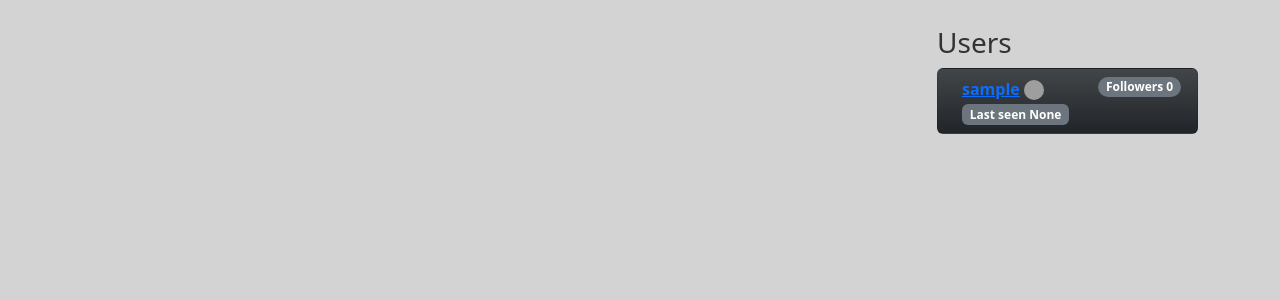
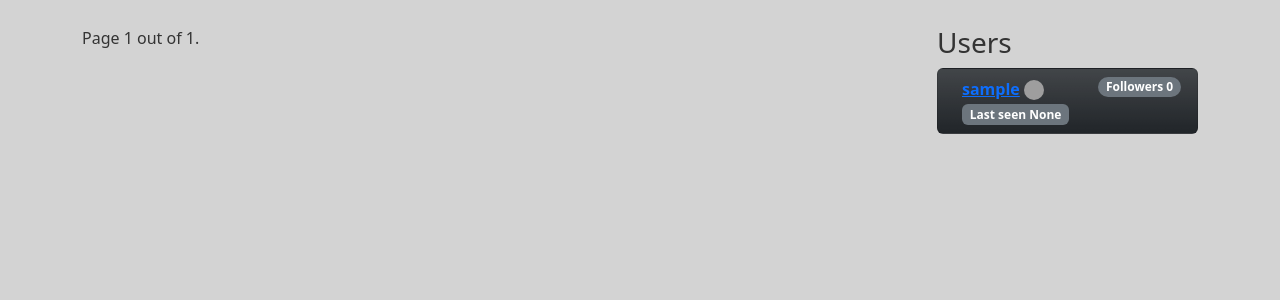
Before and after one commit to JacekKowal/TheBook, a Django app: page / in a window 1280 px wide. Shown: the part 54-354 px from the top of the page. Run offline with Django 4.2, Linux system fonts and the light colour scheme; the visitor is signed in with stand-in values (Sample User, id 1); data comes from the database, SQL or seed files in the repository; data that the repository does not hold is empty; some libraries are stand-ins or nearby versions; grey boxes are pictures that could not be loaded.

Commit message:
Pagination added

```diff
--- /dev/null
+++ b/TheBook/home_app/templates/home_app/pagination.html
@@ -0,0 +1,13 @@
+<div class="pagination">
+    <span class="step-links">
+        {% if page.has_previous %}
+        <a href="?page={{ page.previous_page_number }}">Previous</a>
+        {% endif %}
+    <span class="current">
+        Page {{ page.number }} out of {{ page.paginator.num_pages }}.
+    </span>
+    {% if page.has_next %}
+    <a href="?page={{ page.next_page_number }}">Next</a>
+    {% endif %}
+    </span>
+</div>
--- a/TheBook/home_app/templates/home_app/posts.html
+++ b/TheBook/home_app/templates/home_app/posts.html
@@ -1,4 +1,5 @@
 {% extends "home_app/base.html" %}
 {% block content %}
     {% include "home_app/posts_list.html" %}
+    {% include "home_app/pagination.html" with page=posts %}
 {% endblock %}
--- a/TheBook/home_app/templates/home_app/posts_list.html
+++ b/TheBook/home_app/templates/home_app/posts_list.html
@@ -8,7 +8,7 @@
             {% if post.author.username == user.username %}
                 <p>{{ post.updated }}&emsp;Author: <a
                         href="{% url 'profile-view' post.author.id %}"> {{ post.author }}</a>
-                    <a class="btn btn-outline-warning btn-sm float-end" href="{% url 'post-view' post.id %}"
+                    <a class="btn btn-outline-warning btn-sm float-end ms-1" href="{% url 'post-view' post.id %}"
                        role="button">Update Post</a>
                     <a class="btn btn-danger btn-sm float-end" href="{% url 'post-delete' post.id %}"
                        role="button">Delete Post</a>
@@ -19,7 +19,7 @@
                         href="{% url 'profile-view' post.author.id %}"> {{ post.author }}</a></p>
             {% endif %}
             <hr>
-            <p class="lead my-3">{{ post.body }}</p>
+            <p class="lead my-3">{{ post.body|linebreaks }}</p>
             <p class="font-monospace m-0">Likes: {{ post.total_likes }} <!-- OR post.who_liked.all.count -->
                 {% if post.total_likes %}
                     (
--- a/TheBook/home_app/views.py
+++ b/TheBook/home_app/views.py
@@ -5,6 +5,7 @@
 from django.shortcuts import render, redirect, get_object_or_404
 from django.urls import reverse_lazy, reverse
 from django.views import View
+from django.core.paginator import Paginator, EmptyPage, PageNotAnInteger
 
 
 from django.views.generic import CreateView, UpdateView, DeleteView
@@ -32,8 +33,17 @@
         for r in user.initiated_relations.all():
             followed_users.append(r.receiver)
         posts = Post.objects.filter(author__in=followed_users)
+        #Add pagination:
+        paginator = Paginator(posts, 5)
+        page = request.GET.get('page')
+        try:
+            posts = paginator.page(page)
+        except PageNotAnInteger:
+            posts = paginator.page(1)
+        except EmptyPage:
+            posts = paginator.page(paginator.num_pages)
         users = CustomUser.objects.all()
-        return render(request, 'home_app/posts.html', context={'posts': posts, 'users': users})
+        return render(request, 'home_app/posts.html', context={'posts': posts, 'users': users, page: 'page'})
 
 
 class PostCreateView(CreateView):
```
